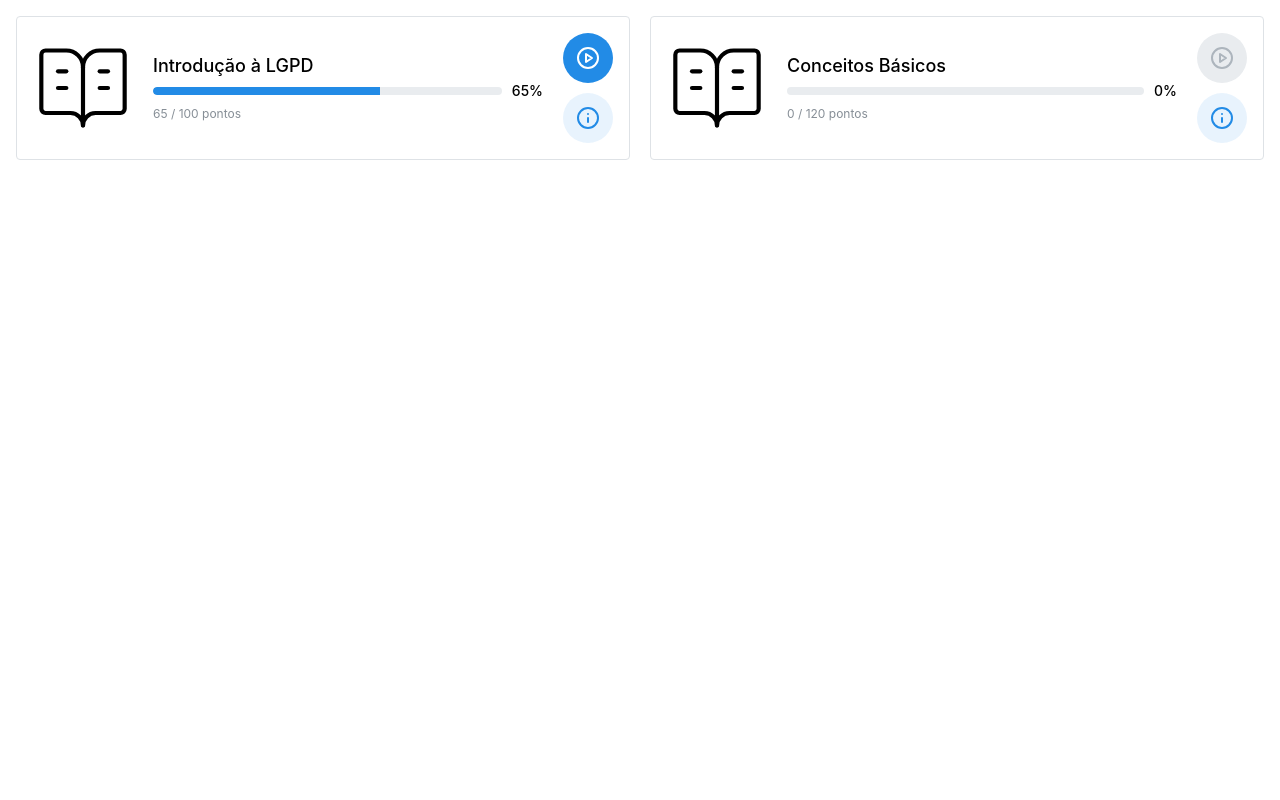
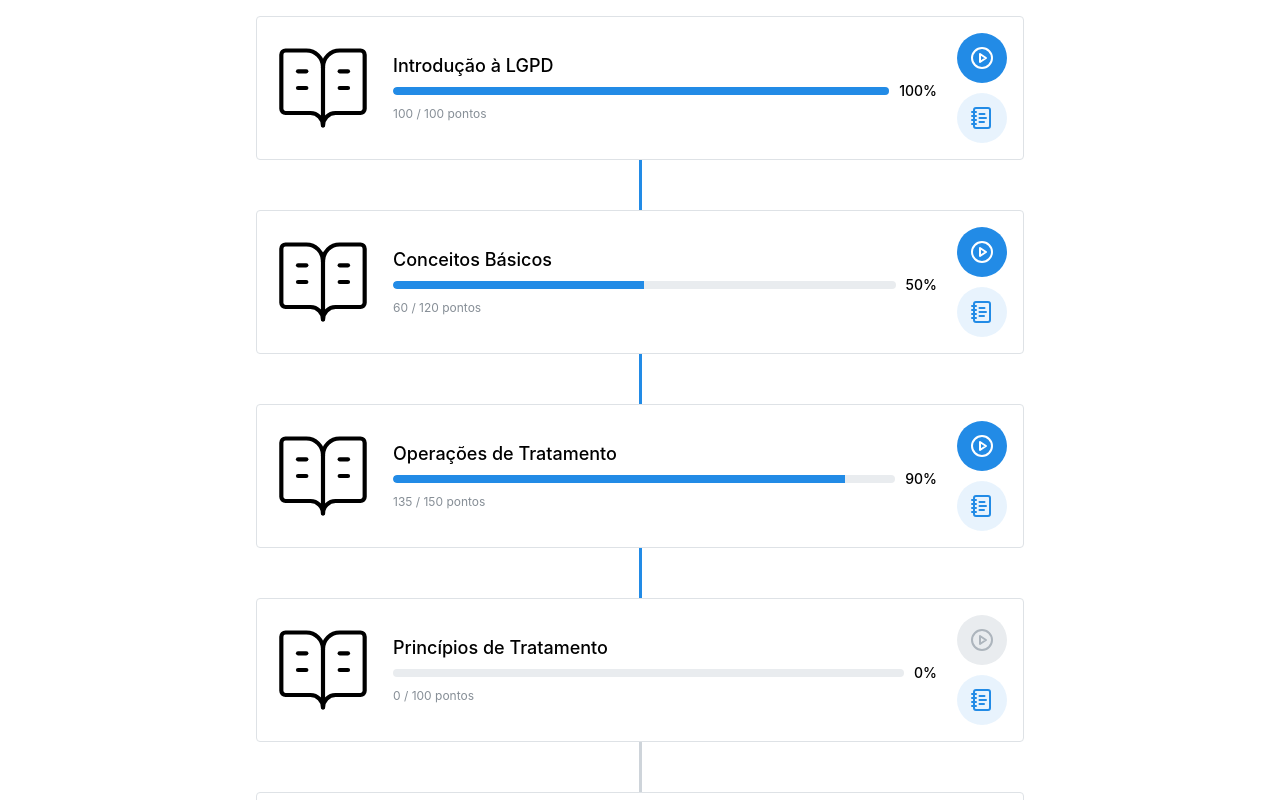
Before and after one commit to sammycosta/lgpd-gamification, a Next.js app in the folder app/apps/web/: page / in a window 1280 px wide. Shown: the top 800 px of the page. Built offline with nearby package versions, Linux system fonts and the light colour scheme; no server answers.

Commit message:
melhorias tela

```diff
--- /dev/null
+++ b/app/apps/web/src/app/mockData.ts
@@ -0,0 +1,51 @@
+export const MODULE_DATA = [
+  {
+    id: 1,
+    name: 'Introdução à LGPD',
+    locked: false,
+    maxPoints: 100,
+    points: 100
+  },
+  {
+    id: 2,
+    name: 'Conceitos Básicos',
+    locked: false,
+    maxPoints: 120,
+    points: 60
+  },
+  {
+    id: 3,
+    name: 'Operações de Tratamento',
+    locked: false,
+    maxPoints: 150,
+    points: 135
+  },
+  {
+    id: 4,
+    name: 'Princípios de Tratamento',
+    locked: true,
+    maxPoints: 100,
+    points: 0
+  },
+  {
+    id: 5,
+    name: 'Inventário de Dados I',
+    locked: true,
+    maxPoints: 130,
+    points: 0
+  },
+  {
+    id: 6,
+    name: 'Inventário de Dados II',
+    locked: true,
+    maxPoints: 160,
+    points: 0
+  },
+  {
+    id: 7,
+    name: 'Ciclo de Vida do Dado',
+    locked: true,
+    maxPoints: 140,
+    points: 0
+  }
+]
--- a/app/apps/web/src/app/page.tsx
+++ b/app/apps/web/src/app/page.tsx
@@ -1,32 +1,46 @@
 'use client'
 
 import ModuleCard from '@/components/home/ModuleCard'
-import { SimpleGrid } from '@mantine/core'
+import { Box, Center, rem, Stack, useMantineTheme } from '@mantine/core'
 import { useState } from 'react'
+import { MODULE_DATA } from './mockData'
 
 export default function Home() {
-  const [modules, setModules] = useState([
-    {
-      id: 1,
-      name: 'Introdução à LGPD',
-      locked: false,
-      maxPoints: 100,
-      points: 65
-    },
-    {
-      id: 2,
-      name: 'Conceitos Básicos',
-      locked: true,
-      maxPoints: 120,
-      points: 0
-    }
-  ])
+  const [modules, setModules] = useState(MODULE_DATA)
+  const theme = useMantineTheme()
+
+  // TODO: Rever melhoria pra isso, talvez receber dados necessários da estrutura do servidor.
+  const firstLockedIndex = modules.findIndex((m) => m.locked)
+  const activeStep =
+    firstLockedIndex === -1 ? modules.length - 1 : firstLockedIndex - 1
 
   return (
-    <SimpleGrid cols={{ base: 1, sm: 2 }} spacing="lg" verticalSpacing="md">
-      {modules.map((module) => (
-        <ModuleCard key={module.id} {...module} />
-      ))}
-    </SimpleGrid>
+    <Box maw={theme.breakpoints.sm} mx="auto">
+      <Stack gap={0} align="center">
+        {modules.map((module, index) => {
+          const isCompleted = index <= activeStep
+          const lineColor = isCompleted
+            ? theme.colors[theme.primaryColor][6]
+            : theme.colors.gray[4]
+
+          return (
+            <Box key={module.id} w="100%">
+              <ModuleCard {...module} />
+              {index < modules.length - 1 && (
+                <Center>
+                  <Box
+                    style={{
+                      width: rem(3),
+                      backgroundColor: lineColor,
+                      height: rem(50)
+                    }}
+                  />
+                </Center>
+              )}
+            </Box>
+          )
+        })}
+      </Stack>
+    </Box>
   )
 }
--- a/app/apps/web/src/components/home/ModuleCard.tsx
+++ b/app/apps/web/src/components/home/ModuleCard.tsx
@@ -8,7 +8,7 @@
   Text,
   Tooltip
 } from '@mantine/core'
-import { BookOpenText, Info, PlayCircle } from 'lucide-react'
+import { BookOpenText, NotebookText, PlayCircle } from 'lucide-react'
 
 interface ModuleCardProps {
   id: string | number // Deve vir da estrutura e ser chave pra redirecionar para atividades, etc.
@@ -63,7 +63,7 @@
           </Tooltip>
           <Tooltip label="Saiba mais">
             <Button variant="light" size="lg" radius="xl" px="sm">
-              <Info />
+              <NotebookText />
             </Button>
           </Tooltip>
         </Stack>
```
